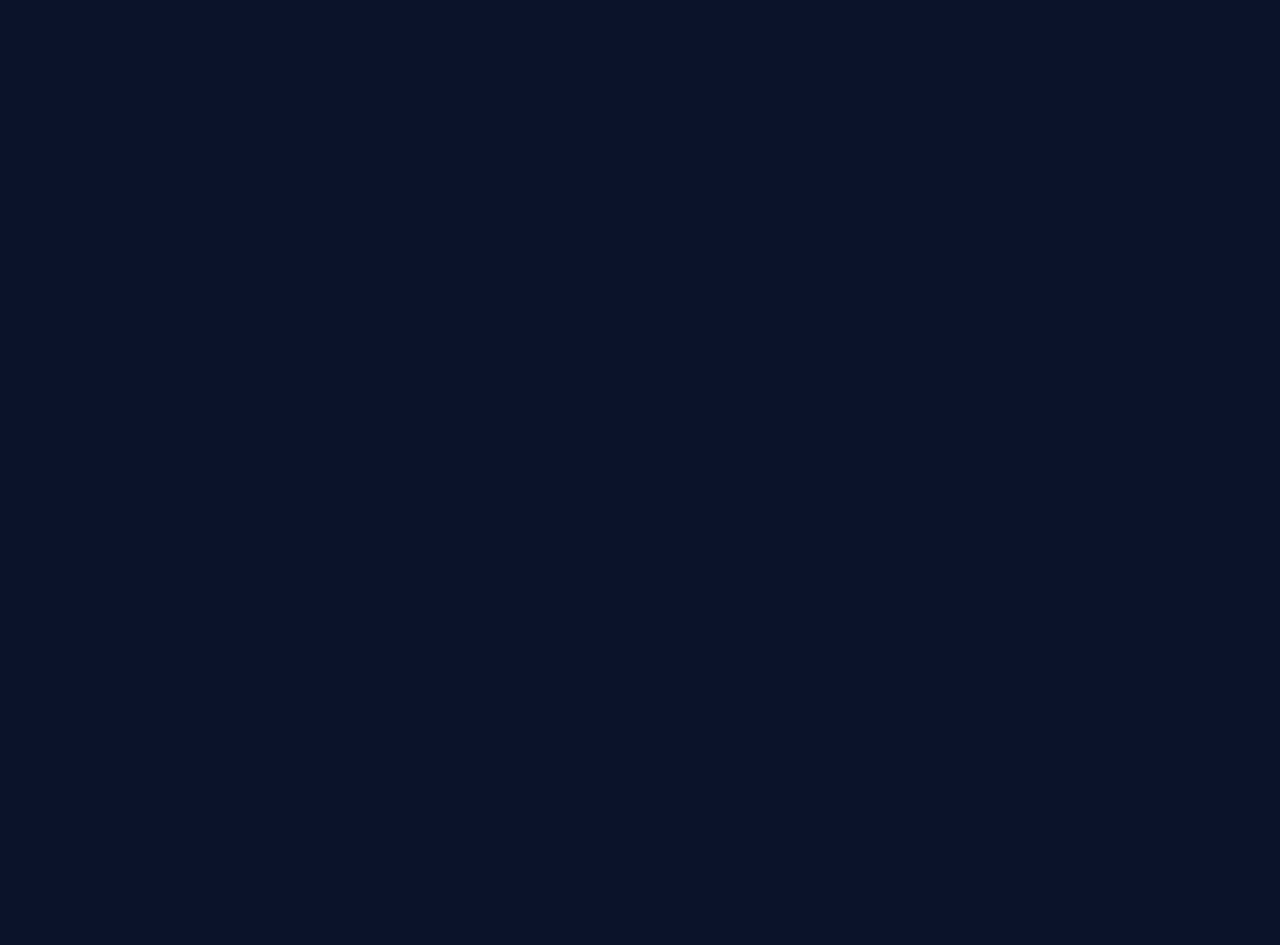
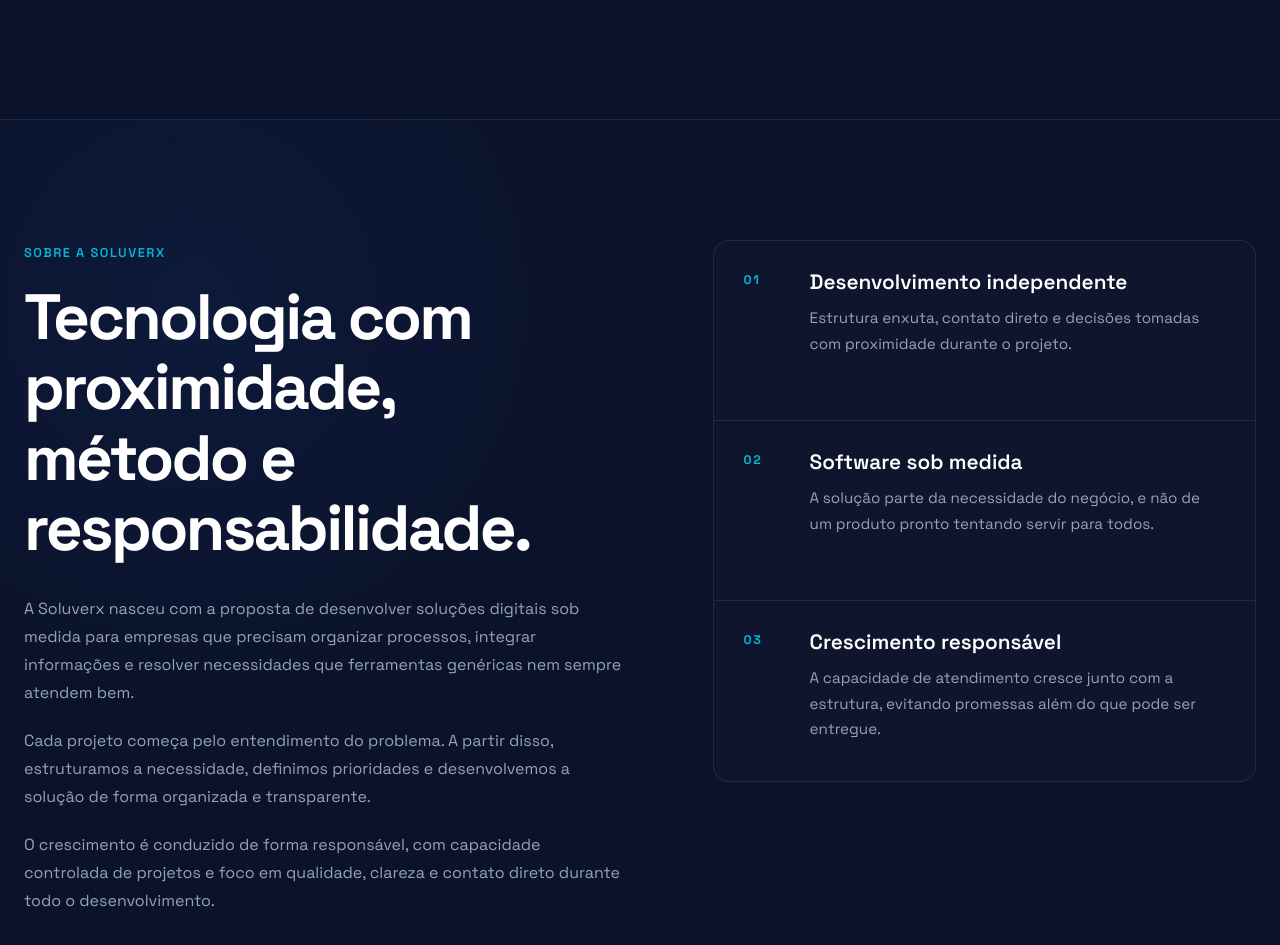
Before and after one commit to Soluverx/soluverx-site, a React (Vite) app: page / in a window 1280 px wide. Shown: the part 5404-6349 px from the top of the page. Before the commit the page ends 5523 px from the top, so only its background shows below. Built offline with nearby package versions, Linux system fonts and the light colour scheme.

Commit message:
cria secao sobre

```diff
--- a/src/App.tsx
+++ b/src/App.tsx
@@ -4,6 +4,7 @@
 import Solutions from './sections/Solutions/Solutions'
 import Process from './sections/Process/Process'
 import Differentials from './sections/Differentials/Differentials'
+import About from './sections/About/About'
 
 function App() {
   return (
@@ -16,6 +17,7 @@
         <Solutions />
         <Process />
         <Differentials />
+        <About />
       </main>
     </>
   )
--- /dev/null
+++ b/src/sections/about/About.tsx
@@ -0,0 +1,78 @@
+import './About.css'
+
+function About() {
+  return (
+    <section className="about" id="sobre">
+      <div className="about__container">
+        <div className="about__content">
+          <span className="about__eyebrow">Sobre a Soluverx</span>
+
+          <h2 className="about__title">
+            Tecnologia com proximidade, método e responsabilidade.
+          </h2>
+
+          <div className="about__text">
+            <p>
+              A Soluverx nasceu com a proposta de desenvolver soluções digitais
+              sob medida para empresas que precisam organizar processos,
+              integrar informações e resolver necessidades que ferramentas
+              genéricas nem sempre atendem bem.
+            </p>
+
+            <p>
+              Cada projeto começa pelo entendimento do problema. A partir disso,
+              estruturamos a necessidade, definimos prioridades e desenvolvemos
+              a solução de forma organizada e transparente.
+            </p>
+
+            <p>
+              O crescimento é conduzido de forma responsável, com capacidade
+              controlada de projetos e foco em qualidade, clareza e contato
+              direto durante todo o desenvolvimento.
+            </p>
+          </div>
+        </div>
+
+        <div className="about__panel">
+          <div className="about__panel-item">
+            <span className="about__panel-label">01</span>
+
+            <div>
+              <h3>Desenvolvimento independente</h3>
+              <p>
+                Estrutura enxuta, contato direto e decisões tomadas com
+                proximidade durante o projeto.
+              </p>
+            </div>
+          </div>
+
+          <div className="about__panel-item">
+            <span className="about__panel-label">02</span>
+
+            <div>
+              <h3>Software sob medida</h3>
+              <p>
+                A solução parte da necessidade do negócio, e não de um produto
+                pronto tentando servir para todos.
+              </p>
+            </div>
+          </div>
+
+          <div className="about__panel-item">
+            <span className="about__panel-label">03</span>
+
+            <div>
+              <h3>Crescimento responsável</h3>
+              <p>
+                A capacidade de atendimento cresce junto com a estrutura,
+                evitando promessas além do que pode ser entregue.
+              </p>
+            </div>
+          </div>
+        </div>
+      </div>
+    </section>
+  )
+}
+
+export default About
--- /dev/null
+++ b/src/sections/about/about.css
@@ -0,0 +1,150 @@
+.about {
+  padding: 120px 0;
+
+  border-top: 1px solid var(--border-color);
+
+  background:
+    radial-gradient(
+      circle at 15% 20%,
+      rgba(37, 99, 235, 0.08),
+      transparent 30%
+    ),
+    var(--color-background);
+}
+
+.about__container {
+  width: min(
+    calc(100% - (var(--container-padding) * 2)),
+    var(--container-width)
+  );
+
+  margin: 0 auto;
+
+  display: grid;
+  grid-template-columns: 1.05fr 0.95fr;
+  gap: 88px;
+
+  align-items: start;
+}
+
+.about__content {
+  max-width: 700px;
+}
+
+.about__eyebrow {
+  display: inline-block;
+
+  margin-bottom: 20px;
+
+  color: var(--color-cyan);
+
+  font-size: 0.8rem;
+  font-weight: 600;
+
+  letter-spacing: 0.12em;
+  text-transform: uppercase;
+}
+
+.about__title {
+  max-width: 680px;
+
+  font-size: clamp(2.4rem, 5vw, 4.4rem);
+  font-weight: 700;
+
+  letter-spacing: -0.04em;
+}
+
+.about__text {
+  margin-top: 32px;
+
+  display: flex;
+  flex-direction: column;
+  gap: 20px;
+}
+
+.about__text p {
+  max-width: 650px;
+
+  color: var(--color-text-secondary);
+
+  font-size: 1rem;
+  line-height: 1.75;
+}
+
+.about__panel {
+  border: 1px solid var(--border-color);
+  border-radius: var(--border-radius-lg);
+
+  overflow: hidden;
+
+  background: rgba(31, 41, 55, 0.16);
+}
+
+.about__panel-item {
+  min-height: 180px;
+
+  padding: 30px;
+
+  display: grid;
+  grid-template-columns: 46px 1fr;
+  gap: 20px;
+
+  border-bottom: 1px solid var(--border-color);
+
+  transition: background var(--transition-default);
+}
+
+.about__panel-item:last-child {
+  border-bottom: 0;
+}
+
+.about__panel-item:hover {
+  background: rgba(31, 41, 55, 0.3);
+}
+
+.about__panel-label {
+  color: var(--color-cyan);
+
+  font-size: 0.78rem;
+  font-weight: 700;
+
+  letter-spacing: 0.12em;
+}
+
+.about__panel-item h3 {
+  color: var(--color-white);
+
+  font-size: 1.3rem;
+  font-weight: 600;
+}
+
+.about__panel-item p {
+  margin-top: 12px;
+
+  color: var(--color-text-secondary);
+
+  font-size: 0.95rem;
+  line-height: 1.65;
+}
+
+@media (max-width: 900px) {
+  .about__container {
+    grid-template-columns: 1fr;
+    gap: 56px;
+  }
+}
+
+@media (max-width: 640px) {
+  .about {
+    padding: 88px 0;
+  }
+
+  .about__panel-item {
+    min-height: auto;
+
+    padding: 24px;
+
+    grid-template-columns: 38px 1fr;
+    gap: 16px;
+  }
+}
```
